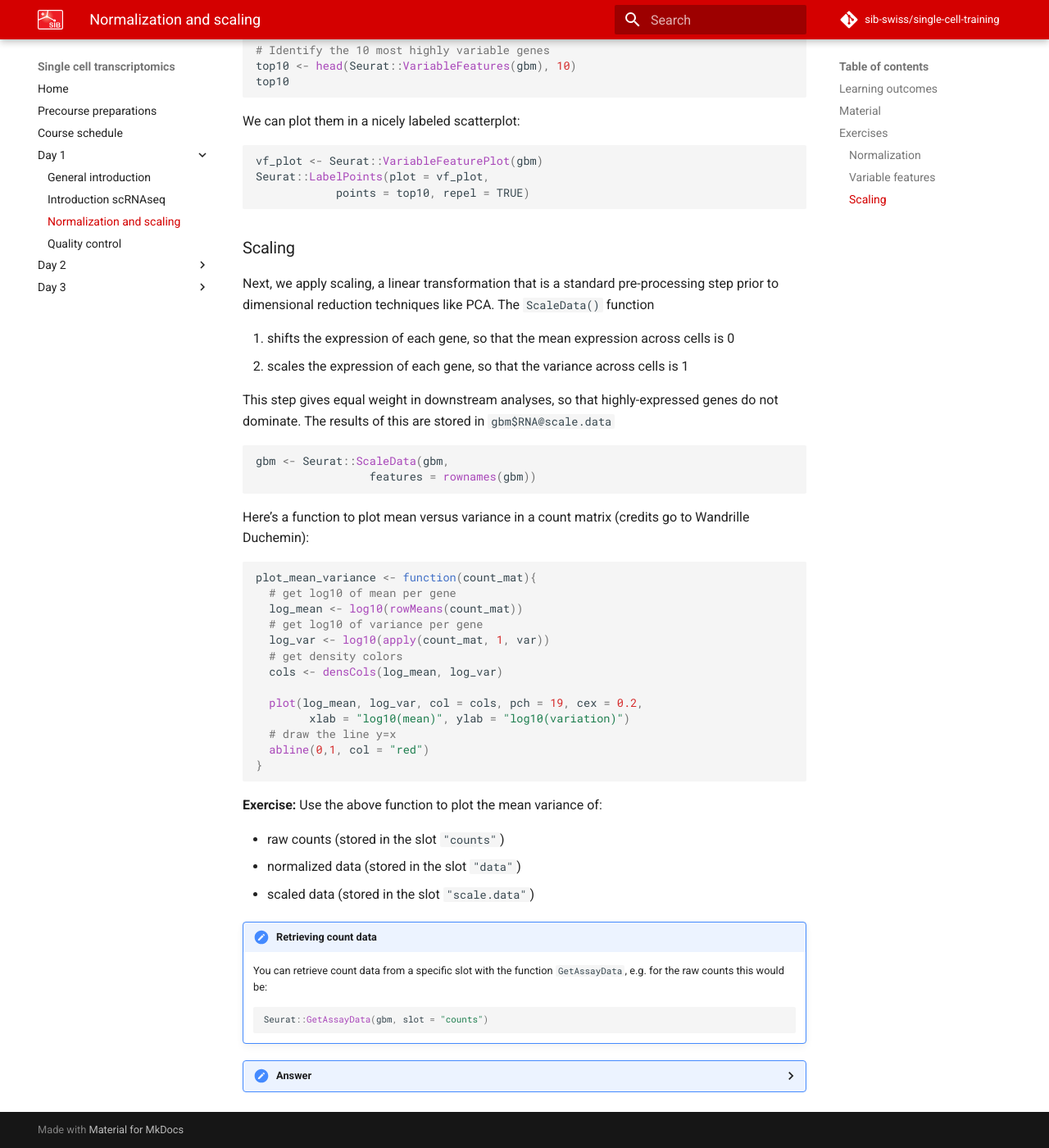
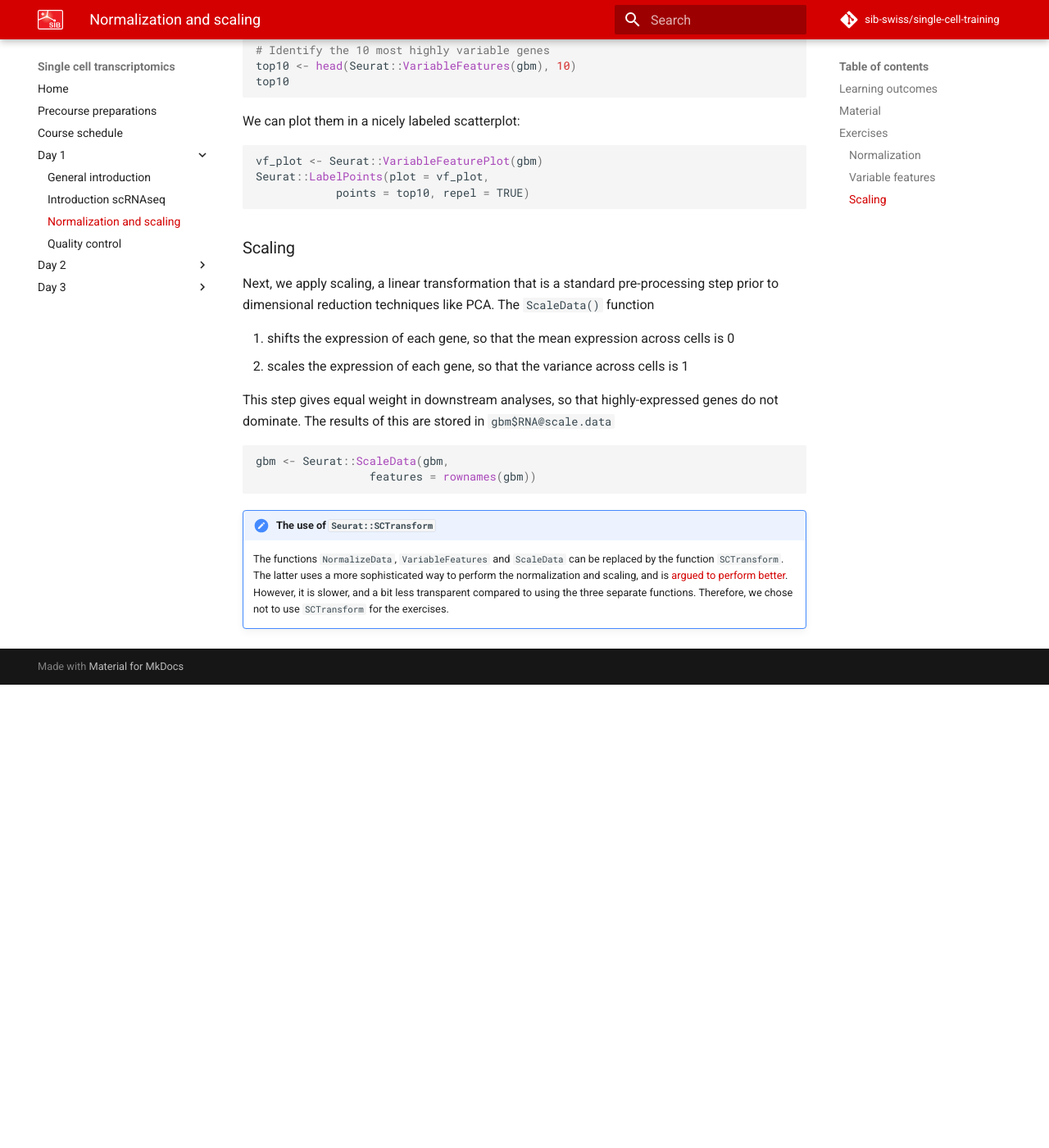
Before and after one commit to sib-swiss/single-cell-training, an MkDocs documentation site: the page built from docs/day1/normalization_scaling.md, in a window 1280 px wide and 1400 px high, scrolled down 1718 px. Shown: the whole window at 82% size. Built offline with MkDocs 1.6.1 and Material for MkDocs 9.7.7, drawn with Linux system fonts in a browser that asks for light colours; comment, search, counter and statistics services are not loaded; after the commit the page ends 2553 px from its top, so only the background shows below that.

Commit message:
removed plotting of normalized data

````diff
--- a/docs/day1/normalization_scaling.md
+++ b/docs/day1/normalization_scaling.md
@@ -128,75 +128,5 @@ gbm <- Seurat::ScaleData(gbm,
                  features = rownames(gbm))
 ```
 
-Here's a function to plot mean versus variance in a count matrix (credits go to Wandrille Duchemin):
-
-```R
-plot_mean_variance <- function(count_mat){
-  # get log10 of mean per gene
-  log_mean <- log10(rowMeans(count_mat))
-  # get log10 of variance per gene
-  log_var <- log10(apply(count_mat, 1, var))
-  # get density colors
-  cols <- densCols(log_mean, log_var)
-
-  plot(log_mean, log_var, col = cols, pch = 19, cex = 0.2,
-        xlab = "log10(mean)", ylab = "log10(variation)")
-  # draw the line y=x
-  abline(0,1, col = "red")
-}
-```
-
-**Exercise:** Use the above function to plot the mean variance of:
-
-- raw counts (stored in the slot `"counts"`)
-- normalized data (stored in the slot `"data"`)
-- scaled data (stored in the slot `"scale.data"`)
-
-!!! hint "Retrieving count data"
-    You can retrieve count data from a specific slot with the function `GetAssayData`, e.g. for the raw counts this would be:
-    ```R
-    Seurat::GetAssayData(gbm, slot = "counts")
-    ```
-
-??? done "Answer"
-    === "Raw counts"
-
-        Running
-
-        ```R
-        plot_mean_variance(Seurat::GetAssayData(gbm, slot =  "counts"))
-        ```
-
-        Returns:
-
-        <figure>
-          <img src="../../assets/images/plot_mean_var_counts.png" width="400"/>
-        </figure>
-
-    === "Normalized data"
-
-        Running
-
-        ```R
-        plot_mean_variance(Seurat::GetAssayData(gbm, slot =  "data"))
-        ```
-
-        Returns:
-
-        <figure>
-          <img src="../../assets/images/plot_mean_var_data.png" width="400"/>
-        </figure>
-
-    === "Scaled and normalized"
-
-        Running
-
-        ```R
-        plot_mean_variance(Seurat::GetAssayData(gbm, slot =  "scale.data"))
-        ```
-
-        As you remember, scaling results in a variance of 1 for each gene, so the `log10` of the variance would be 0. In addition, the mean is scaled to zero, so a `log10` of 0 would return `-Inf` or a very negative number (in case it's very close to 0). It therefore returns:
-
-        <figure>
-          <img src="../../assets/images/plot_mean_var_scale.data.png" width="400"/>
-        </figure>
+!!! note "The use of `Seurat::SCTransform`"
+    The functions `NormalizeData`, `VariableFeatures` and `ScaleData` can be replaced by the function `SCTransform`. The latter uses a more sophisticated way to perform the normalization and scaling, and is [argued to perform better](https://genomebiology.biomedcentral.com/articles/10.1186/s13059-019-1874-1). However, it is slower, and a bit less transparent compared to using the three separate functions. Therefore, we chose not to use `SCTransform` for the exercises.
````
Also changed, not shown: 1 other file.
